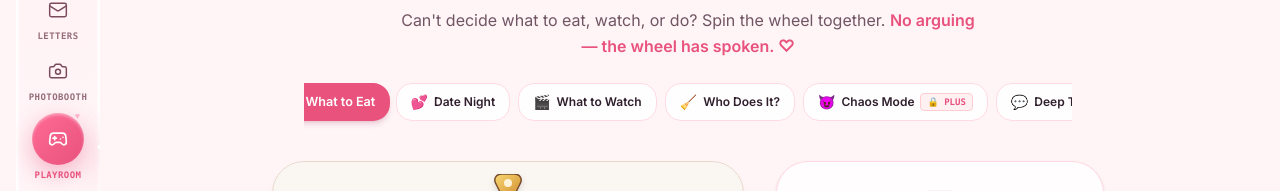
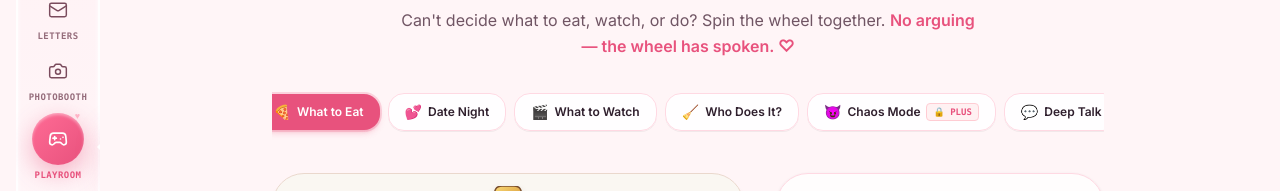
Before and after one commit to SAJAL-MALHOTRA/Pairfect---Your-lovespace, a Next.js app: page /play/roulette in a window 1280 px wide. Shown: the part 186-377 px from the top of the page. Built offline with nearby package versions, Linux system fonts and the light colour scheme; no server answers.

Commit message:
Fix roulette preset tabs horizontal clipping and hide scrollbar track

```diff
--- a/src/app/globals.css
+++ b/src/app/globals.css
@@ -323,6 +323,18 @@ body {
 ::-webkit-scrollbar-track      { background: transparent; }
 ::-webkit-scrollbar-thumb      { background: var(--border-mid); border-radius: 9999px; }
 ::-webkit-scrollbar-thumb:hover { background: var(--ink-light); }
+
+/* ── No scrollbar utility ── */
+.no-scrollbar::-webkit-scrollbar {
+  display: none;
+  width: 0;
+  height: 0;
+}
+.no-scrollbar {
+  -ms-overflow-style: none;
+  scrollbar-width: none;
+}
+
 
 /* ── Specular Sunlight Shimmer sweep ── */
 @keyframes shimmer-sweep {
--- a/src/app/roulette/page.tsx
+++ b/src/app/roulette/page.tsx
@@ -420,8 +420,8 @@ export default function RoulettePage() {
         </div>
 
         {/* Refined Segmented Preset Selector */}
-        <div className="w-full max-w-3xl mb-8">
-          <div className="flex items-center justify-start sm:justify-center gap-2 overflow-x-auto pb-2 no-scrollbar px-1">
+        <div className="w-full max-w-4xl mb-8">
+          <div className="flex items-center justify-start md:justify-center gap-2 overflow-x-auto py-2.5 px-3 no-scrollbar">
             {PRESETS.map((preset) => {
               const isActive = activePreset.id === preset.id && !isCustomMode;
               return (
@@ -429,10 +429,10 @@ export default function RoulettePage() {
                   key={preset.id}
                   onClick={() => handleSelectPreset(preset)}
                   disabled={isSpinning}
-                  className={`flex items-center gap-1.5 px-3.5 py-2 rounded-2xl text-xs font-semibold transition-all shrink-0 cursor-pointer ${
+                  className={`flex items-center gap-1.5 px-4 py-2 rounded-2xl text-xs font-semibold transition-all shrink-0 cursor-pointer ${
                     isActive
-                      ? "bg-[#E8527D] text-white shadow-md shadow-pink-900/15 scale-105"
-                      : "bg-white/85 hover:bg-white text-[#2D1F2D] border border-[#FFD9E3] hover:border-[#E8527D]/40"
+                      ? "bg-[#E8527D] text-white shadow-md shadow-[#E8527D]/25 ring-2 ring-[#E8527D]/20 font-bold"
+                      : "bg-white/90 hover:bg-white text-[#2D1F2D] border border-[#FFD9E3] hover:border-[#E8527D]/40 shadow-2xs"
                   }`}
                 >
                   <span className="text-sm">{preset.icon}</span>
@@ -664,12 +664,12 @@ export default function RoulettePage() {
                         {savedToVault ? (
                           <>
                             <CheckCircle2 className="w-3.5 h-3.5 text-[#E8527D]" />
-                            <span>Saved in Vault!</span>
+                            <span>Saved to Memory Wall!</span>
                           </>
                         ) : (
                           <>
                             <Save className="w-3.5 h-3.5" />
-                            <span>Lock in Vault ▷</span>
+                            <span>Save to Memory Wall ▷</span>
                           </>
                         )}
                       </button>
```
